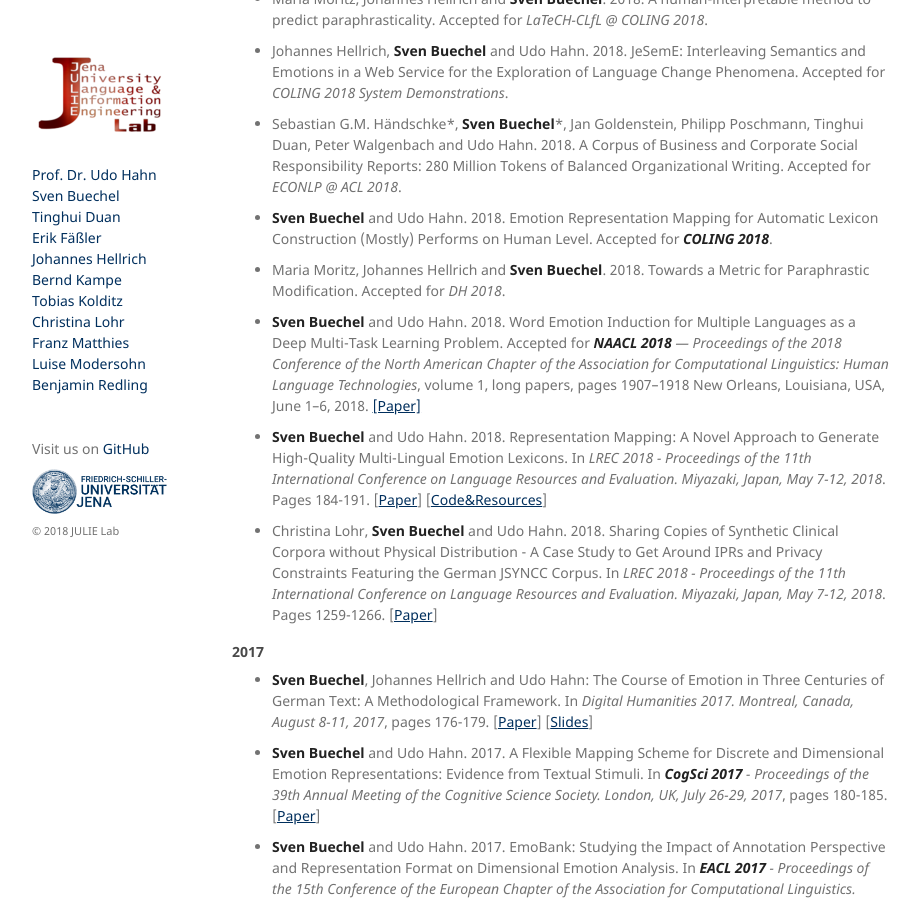
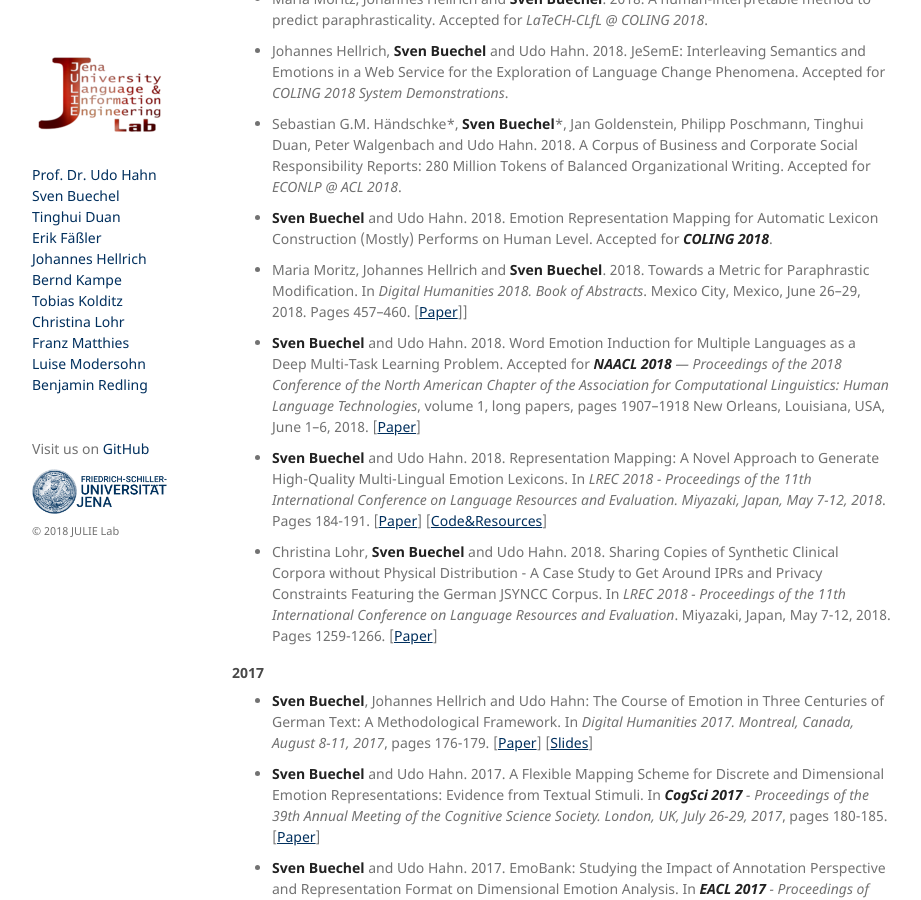
Before and after one commit to JULIELab/JULIELab.github.io, a Jekyll site: the page built from Staff/Buechel/publication.md, in a window 1280 px wide and 900 px high, scrolled down 282 px. Shown: the whole window, without its empty margins (178-1099 px from the left). Built offline with Jekyll 4.4.1, drawn with Linux system fonts in a browser that asks for light colours; our own code applies the rules of GitHub Pages for plain Markdown files.

Commit message:
Update publication.md

```diff
--- a/Staff/Buechel/publication.md
+++ b/Staff/Buechel/publication.md
@@ -18,13 +18,13 @@ layout: staff
 
 * **Sven Buechel** and Udo Hahn. 2018. Emotion Representation Mapping for Automatic Lexicon Construction (Mostly) Performs on Human Level. Accepted for ***COLING 2018***.
 
-* Maria Moritz, Johannes Hellrich and **Sven Buechel**. 2018. Towards a Metric for Paraphrastic Modification. Accepted for *DH 2018*.
+* Maria Moritz, Johannes Hellrich and **Sven Buechel**. 2018. Towards a Metric for Paraphrastic Modification. In *Digital Humanities 2018. Book of Abstracts*. Mexico City, Mexico, June 26–29, 2018.  Pages 457–460. [[Paper](https://dh2018.adho.org/en/towards-a-metric-for-paraphrastic-modification/)]]
 
-* **Sven Buechel** and Udo Hahn. 2018. Word Emotion Induction for Multiple Languages as a Deep Multi-Task Learning Problem. Accepted for ***NAACL 2018** —  Proceedings of the 2018 Conference of the North American Chapter of the Association for Computational Linguistics: Human Language Technologies*, volume 1, long papers, pages 1907–1918 New Orleans, Louisiana, USA, June 1–6, 2018. [[Paper]](http://aclweb.org/anthology/N18-1173)
+* **Sven Buechel** and Udo Hahn. 2018. Word Emotion Induction for Multiple Languages as a Deep Multi-Task Learning Problem. Accepted for ***NAACL 2018** —  Proceedings of the 2018 Conference of the North American Chapter of the Association for Computational Linguistics: Human Language Technologies*, volume 1, long papers, pages 1907–1918 New Orleans, Louisiana, USA, June 1–6, 2018. [[Paper](http://aclweb.org/anthology/N18-1173)]
 
 * **Sven Buechel** and Udo Hahn. 2018. Representation Mapping: A Novel Approach to Generate High-Quality Multi-Lingual Emotion Lexicons. In *LREC 2018 - Proceedings of the 11th International Conference on Language Resources and Evaluation. Miyazaki, Japan, May 7-12, 2018*. Pages 184-191. [[Paper](http://www.lrec-conf.org/proceedings/lrec2018/pdf/402.pdf)] [[Code&Resources](https://github.com/JULIELab/EmoMap)]
 
-* Christina Lohr, **Sven Buechel** and Udo Hahn. 2018. Sharing Copies of Synthetic Clinical Corpora without Physical Distribution - A Case Study to Get Around IPRs and Privacy Constraints Featuring the German JSYNCC Corpus. In *LREC 2018 - Proceedings of the 11th International Conference on Language Resources and Evaluation. Miyazaki, Japan, May 7-12, 2018*. Pages 1259-1266. [[Paper](http://www.lrec-conf.org/proceedings/lrec2018/pdf/701.pdf)]
+* Christina Lohr, **Sven Buechel** and Udo Hahn. 2018. Sharing Copies of Synthetic Clinical Corpora without Physical Distribution - A Case Study to Get Around IPRs and Privacy Constraints Featuring the German JSYNCC Corpus. In *LREC 2018 - Proceedings of the 11th International Conference on Language Resources and Evaluation*. Miyazaki, Japan, May 7-12, 2018. Pages 1259-1266. [[Paper](http://www.lrec-conf.org/proceedings/lrec2018/pdf/701.pdf)]
 
 #### 2017
 
```
